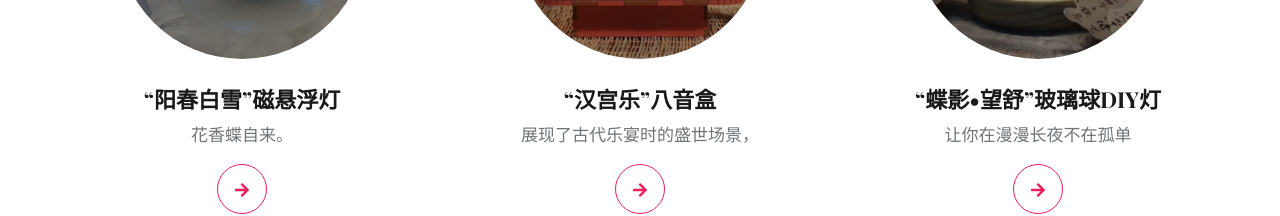
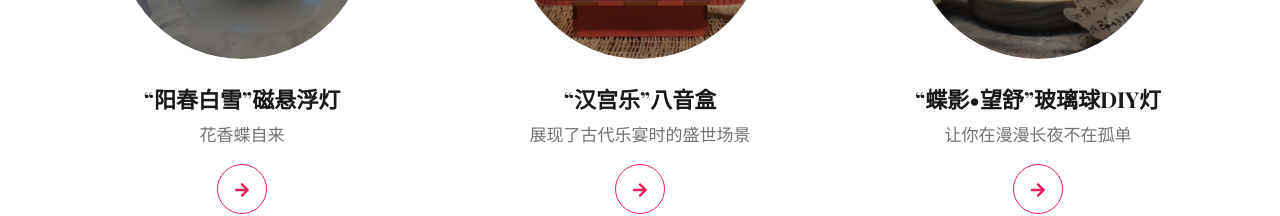
Before and after one commit to GuEenGui-wbe/gui.com, a plain HTML site: page index.html in a window 1280 px wide. Shown: the part 3680-3896 px from the top of the page. Drawn offline with Linux system fonts and the light colour scheme.

Commit message:
Update index.html

```diff
--- a/index.html
+++ b/index.html
@@ -297,7 +297,7 @@
                     </div>
                     <h4 class="text-center mt-4"><a href="./services.html">“阳春白雪”磁悬浮灯</a>
                     </h4>
-                    <p class="text-center mb-3">花香蝶自来。</p>
+                    <p class="text-center mb-3">花香蝶自来</p>
                     <a class="w3item-link" href="./services.html">
                         <i class="fas fa-arrow-right"></i>
                     </a>
@@ -311,7 +311,7 @@
 
                     <h4 class="gdnhy-1 mt-4"><a href="./services.html">“汉宫乐”八音盒</a>
                     </h4>
-                    <p class="text-center mb-3">展现了古代乐宴时的盛世场景，</p>
+                    <p class="text-center mb-3">展现了古代乐宴时的盛世场景</p>
                     <a class="w3item-link" href="./services.html">
                         <i class="fas fa-arrow-right"></i>
                     </a>
```
